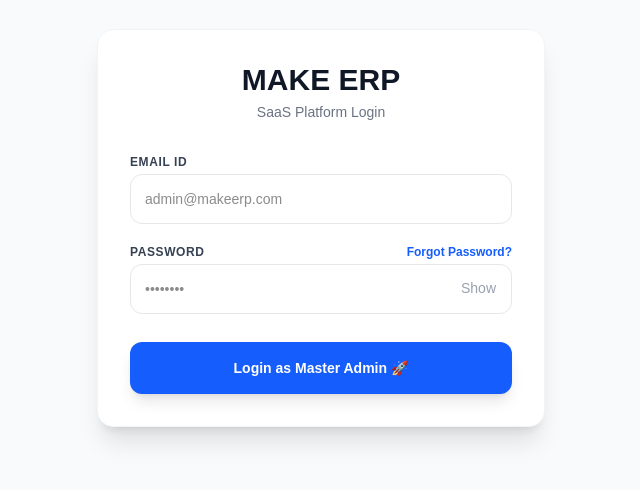
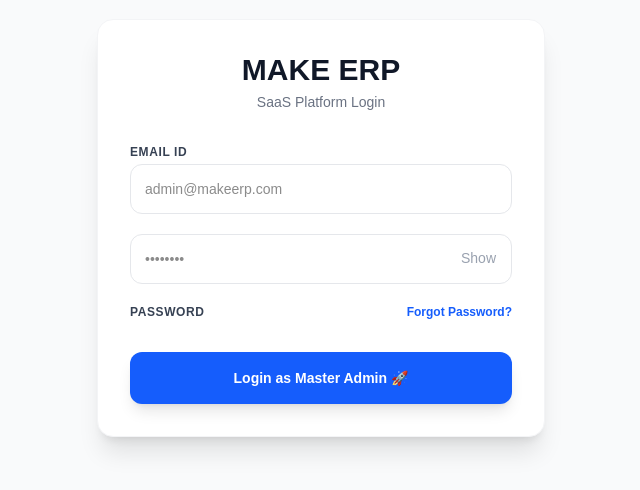
Before and after one commit to makeerp2026-gif/MAKE-ERP, a Next.js app: page /login in a window 1280 px wide. Shown: the part 172-662 px from the top of the page, without its empty margins (319-959 px from the left). Built offline with nearby package versions, Linux system fonts and the light colour scheme.

Commit message:
forget master THE CODE

```diff
--- a/src/app/login/MasterFormClient.tsx
+++ b/src/app/login/MasterFormClient.tsx
@@ -33,13 +33,7 @@ export default function MasterFormClient() {
       </div>
 
       <div>
-        {/* Label and Forgot Password */}
-        <div className="flex justify-between items-center mb-1">
-          <label className="block text-xs font-bold text-gray-700 uppercase tracking-wider">Password</label>
-          <a href="/forgot-password" className="text-xs font-bold text-blue-600 hover:underline transition-all">
-            Forgot Password?
-          </a>
-        </div>
+
 
         {/* Password Input with Show/Hide */}
         <div className="relative">
@@ -56,6 +50,13 @@ export default function MasterFormClient() {
           </button>
         </div>
       </div>
+      {/* Label and Forgot Password */}
+        <div className="flex justify-between items-center mb-1">
+          <label className="block text-xs font-bold text-gray-700 uppercase tracking-wider">Password</label>
+          <a href="/forgot-password" className="text-xs font-bold text-blue-600 hover:underline transition-all">
+            Forgot Password?
+          </a>
+        </div>
 
       <button
         type="submit" disabled={isLoading}
```
